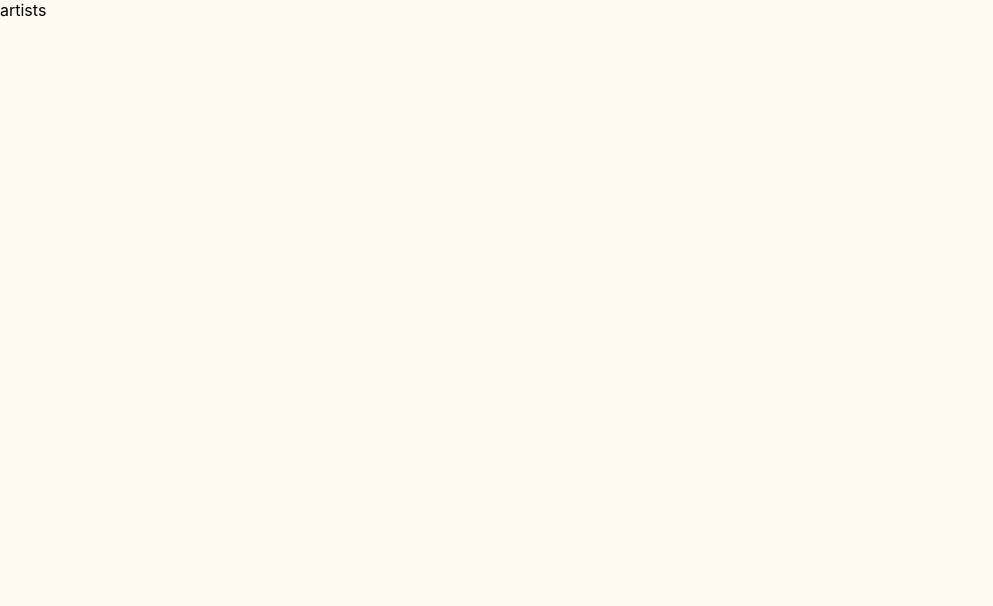
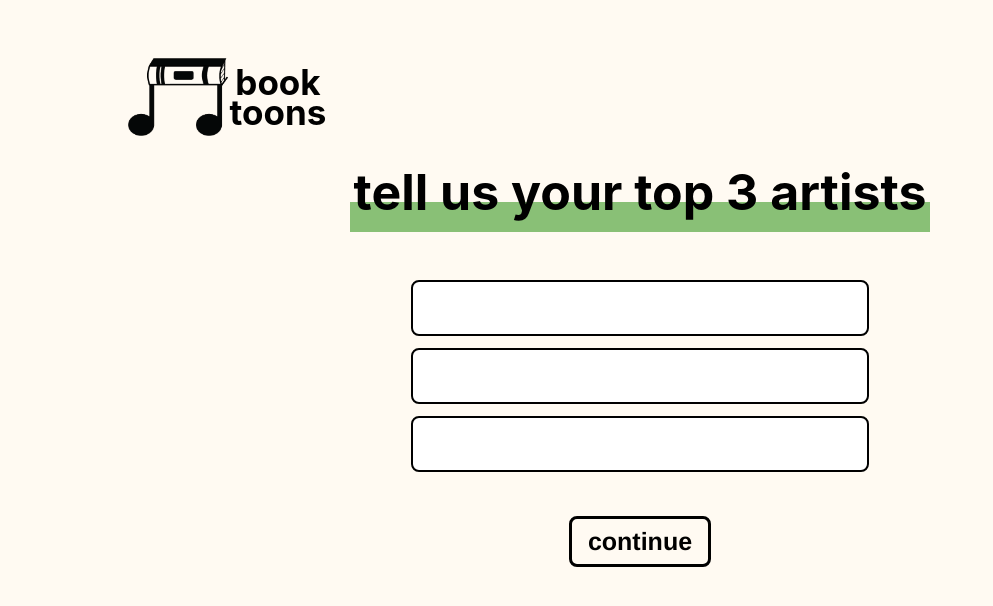
Before and after one commit to jzhzhang66/hackbeanpot2021, a React (Create React App) app in the folder front-end/book-toons/: page /artists in a window 1280 px wide. Shown: the top 606 px of the page, without its empty margins (0-993 px from the left). Built offline with nearby package versions, Linux system fonts and the light colour scheme.

Commit message:
styling artists page

```diff
--- a/front-end/book-toons/src/pages/artists.css
+++ b/front-end/book-toons/src/pages/artists.css
@@ -0,0 +1,13 @@
+.artist-buttoncontainer {
+    padding-top: 2rem;
+    margin: 0 auto;
+    text-align: center;
+}
+
+.artist-search {
+    height: 50px;
+    width: 450px;
+    border-radius: 8px;
+    margin: .75rem auto;
+    border: solid 2px black;
+}
--- a/front-end/book-toons/src/pages/artists.js
+++ b/front-end/book-toons/src/pages/artists.js
@@ -1,10 +1,23 @@
 import React from 'react';
 import './artists.css';
+import Header from '../components/header';
+import Title from '../components/title';
 
-function Artists() {
-    return (
-        <div>artists</div>
-    );
+class Artists extends React.Component {
+    render() {
+        return (
+            <>
+            <Header/>
+            <Title text="tell us your top 3 artists" width={'580px'}/>
+            <input className="artist-search" type="text"></input>
+            <input className="artist-search" type="text"></input>
+            <input className="artist-search" type="text"></input>
+            <div className="artist-buttoncontainer">
+                <button id="artist-continue">continue</button>
+            </div>
+            </>
+        );
+    }
 }
 
 export default Artists;
```
